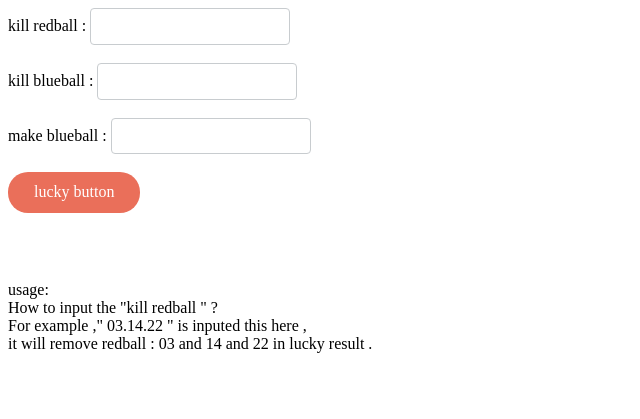
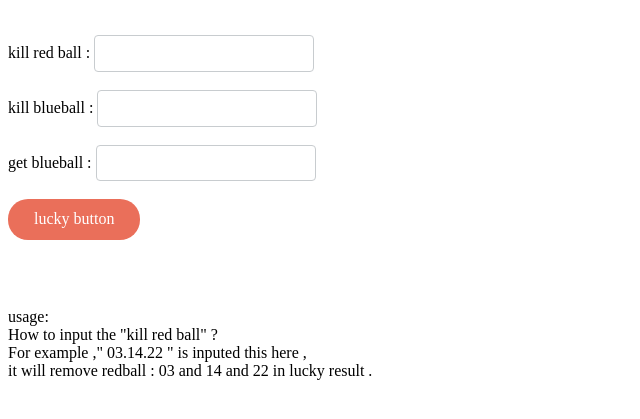
Before and after one commit to yeqizhang/yeqizhang.github.io, a Jekyll site: the page lottery.html, which Jekyll copies as it is, in a window 1280 px wide. Shown: the top 419 px of the page, without its empty margins (0-640 px from the left). Built offline with Jekyll 4.4.1, drawn with Linux system fonts in a browser that asks for light colours.

Commit message:
修改样式

```diff
--- a/lottery.html
+++ b/lottery.html
@@ -18,7 +18,7 @@
 				outline: 0;
 				padding: 0 1em;
 				text-decoration: none;
-				width: 200px;
+				width: 220px;
 			}
 			input[type="text"]:focus {
 				border: 1px solid #ff7496;
@@ -132,7 +132,8 @@
 
 	</script>
 	<body>
-		kill redball :
+		<div style="height:27px;"></div>
+		kill red ball :
 		<input id="removeRed" type="text" />
 		<br/>
 		<br/>
@@ -140,7 +141,7 @@
 		<input id="removeBlue" type="text" />
 		<br/>
 		<br/>
-		make blueball :
+		get blueball :
 		<input id="selectBlue" type="text" />
 		<br/>
 		<br/>
@@ -161,7 +162,7 @@
 
 		usage:
 		<br/>
-		How to input the "kill redball " ?
+		How to input the "kill red ball" ?
 		<br/>
 		For example ," 03.14.22 " is inputed this here ,
 		<br/>
```
